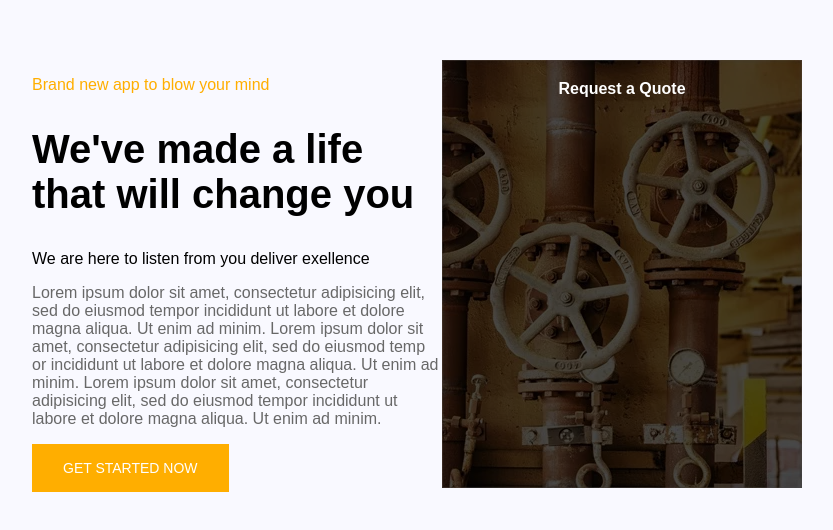
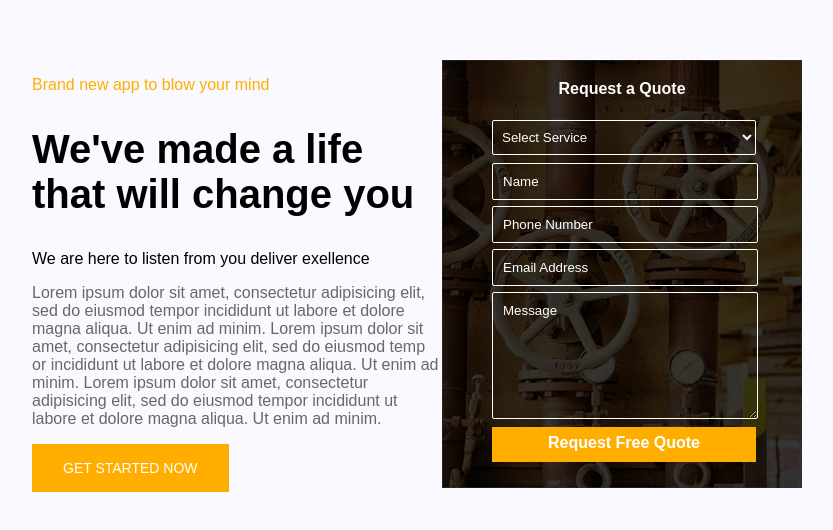
Before and after one commit to sraffiansyah/L-industry, a plain HTML site: page index.html in a window 1280 px wide. Shown: the part 2057-2587 px from the top of the page, without its empty margins (223-1056 px from the left). Drawn offline with Linux system fonts and the light colour scheme.

Commit message:
section 3 hampir jadi tapi kureng

```diff
--- a/index.html
+++ b/index.html
@@ -93,6 +93,7 @@
                 </div>
             </div>
         </section>
+        <!--Section 3-->
         <section class="s3">
             <div class="s3-mrl">
                 <div class="s3-l">
@@ -111,9 +112,39 @@
                         <div class="s3-tform">
                             Request a Quote
                         </div>
+                        <div class="marginlist-s3">
+                            <div class="inputs3">
+                                <div class="input-service">
+                                    <select name="Input Service">
+                                        <option class="drpdwn-choice" value="Select Service">Select Service</option>
+                                        <option class="drpdwn-choice value="Select One">Select One</option>
+                                        <option class="drpdwn-choice value="Select Two">Select Two</option>
+                                        <option class="drpdwn-choice value="Select Three">Select Three</option>
+                                        <option class="drpdwn-choice value="Select Four">Select Four</option>
+                                    </select>
+                                </div>
+                            </div>
+                            <div class="inputs3">
+                                <input class="clr-plchldr" type="text" placeholder="Name">
+                            </div>
+                            <div class="inputs3">
+                                <input class="clr-plchldr" type="text" placeholder="Phone Number">
+                            </div>
+                            <div class="inputs3">
+                                <input class="clr-plchldr" type="text" placeholder="Email Address">
+                            </div>
+                            <div class="inputs3">
+                                <textarea class="clr-plchldr" name="" id="" cols="30" rows="7" placeholder="Message"></textarea>
+                            </div>
+                            <div class="inputs3">
+                                <div class="sbmtinpt">
+                                    <div class="txt-inpt">Request Free Quote</div>
+                                </div>
+                            </div>
+                        </div>
                     </div>
                 </div>
             </div>
         </section>
     </body>
-    </html>
+</html>
--- a/stylesheet.css
+++ b/stylesheet.css
@@ -208,7 +208,7 @@ h2{
     width: 360px;
 }
 .dark-2{
-    background-color: rgba(0, 0, 0, 0.719);
+    background-color: rgba(0, 0, 0, 0.788);
     height: 428px;
     width: 360px;
 }
@@ -219,3 +219,63 @@ h2{
     display: flex;
     justify-content: center;
 }
+.marginlist-s3{
+    margin: 0 50px;
+}
+.inputs3{
+    margin: 2px auto;
+    text-align: center;
+}
+input{
+    padding: 10px;
+    border: 1px solid rgb(255, 255, 255);
+    background-color: transparent;
+    margin: 2px 0;
+    color: white;
+    border-radius: 2px;
+    width: 94%;
+}
+textarea{
+    margin: 2px 0;
+    border: 1px solid rgb(255, 255, 255);
+    background-color: transparent;
+    color: white;
+    border-radius: 2px;
+    width: 94%;
+    padding: 10px;
+    font-family: sans-serif;
+}
+.sbmtinpt{
+    color: white;
+    background-color: rgb(255, 174, 0);
+    width: 264px;
+    height: 35px;
+    cursor: pointer;
+}
+.txt-inpt{
+    text-align: center;
+    font-weight: 600;
+    font-family: sans-serif;
+    padding-top: 7px;
+}
+.clr-plchldr::-webkit-input-placeholder{
+    color: white;
+}
+select{
+    border-radius: 2px;
+    background-color: transparent;
+    border: 1px solid rgb(255, 255, 255);
+    width: 264px;
+    height: 35px;
+    margin-bottom: 4px;
+    color: white;
+    padding: 5px;
+}
+option{
+    padding: 10px 0;
+    height: 50px;
+    background-color: transparent;
+    color: black;
+    font-family: sans-serif;
+    font-size: 15px;
+}
```
